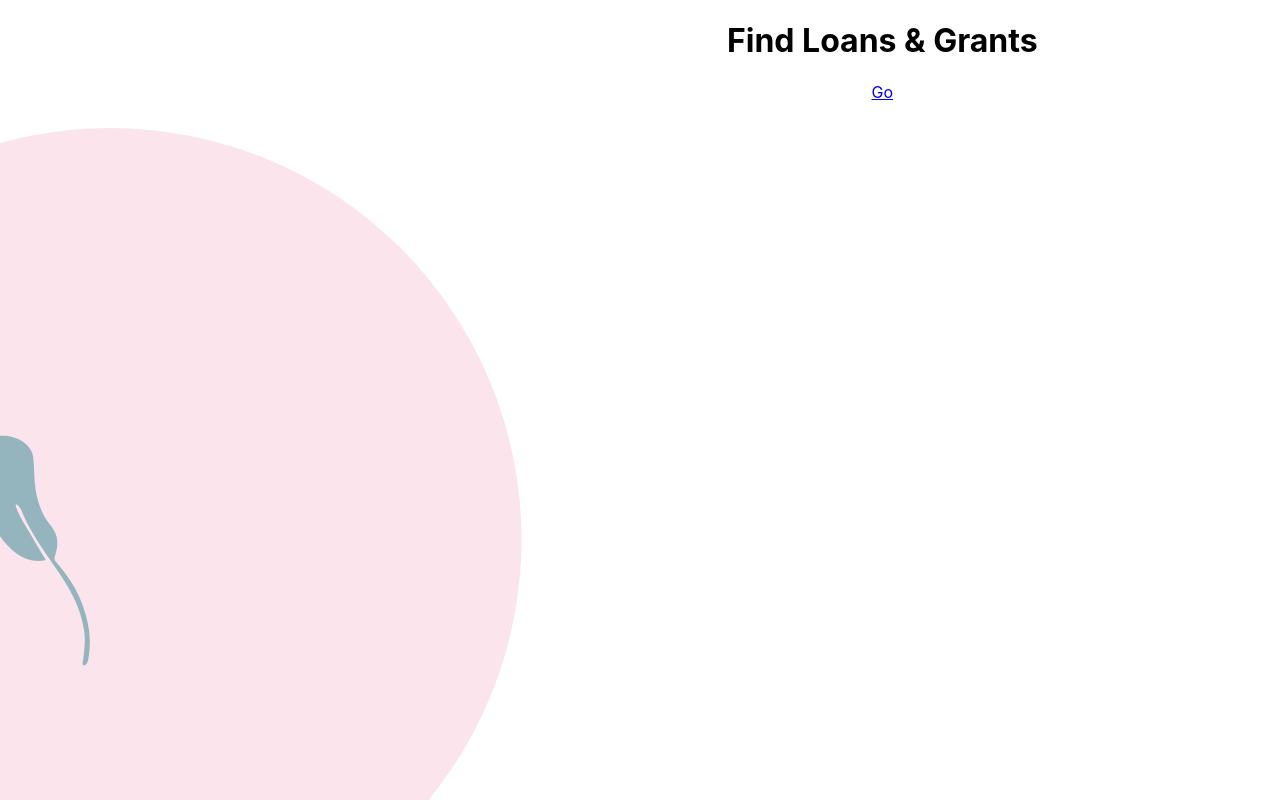
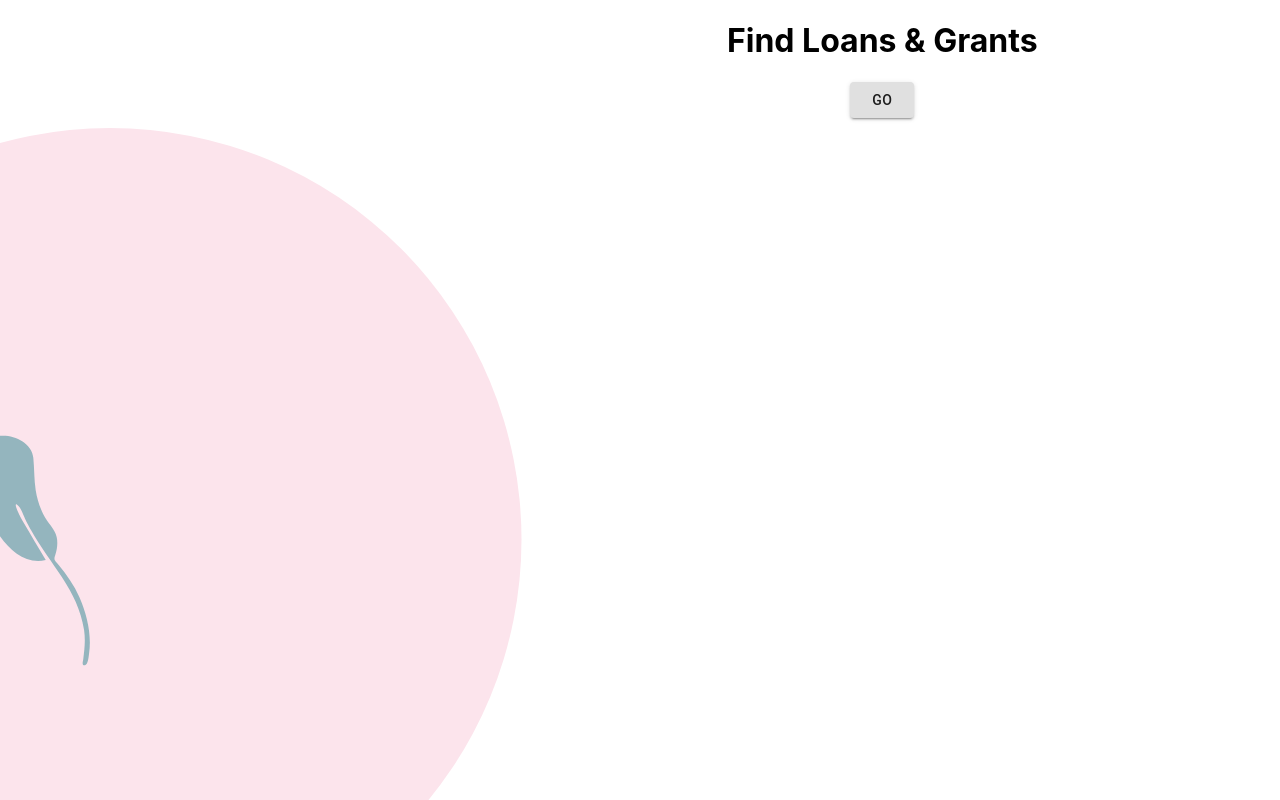
Before and after one commit to sfbrigade/datasci-bay-area-relief-frontend, a React (Create React App) app: page / in a window 1280 px wide. Shown: the top 800 px of the page. Built offline with nearby package versions, Linux system fonts and the light colour scheme.

Commit message:
Add Material UI

```diff
--- a/package.json
+++ b/package.json
@@ -3,6 +3,7 @@
   "version": "0.1.0",
   "private": true,
   "dependencies": {
+    "@material-ui/core": "^4.10.2",
     "@testing-library/jest-dom": "^4.2.4",
     "@testing-library/react": "^9.3.2",
     "@testing-library/user-event": "^7.1.2",
--- a/src/Home.tsx
+++ b/src/Home.tsx
@@ -2,6 +2,7 @@ import React from "react";
 import {Link} from "react-router-dom";
 import styled from 'styled-components';
 import { ReactComponent as CoolIllustration } from "./assets/CoolIllustration.svg"
+import Button from '@material-ui/core/Button';
 
 const Container = styled.div`
   display: flex;
@@ -23,7 +24,7 @@ const Home: React.FC = () => <Container>
   <Section><PlaceholderIllustration/></Section>
   <Section>
     <h1>Find Loans & Grants</h1>
-    <Link to="/results">Go</Link>
+    <Button variant="contained" component={Link} to='/results'>Go</Button>
   </Section>
 </Container>;
 
```
Also changed, not shown: 1 other file (tests, documents, lock files or other folders).
